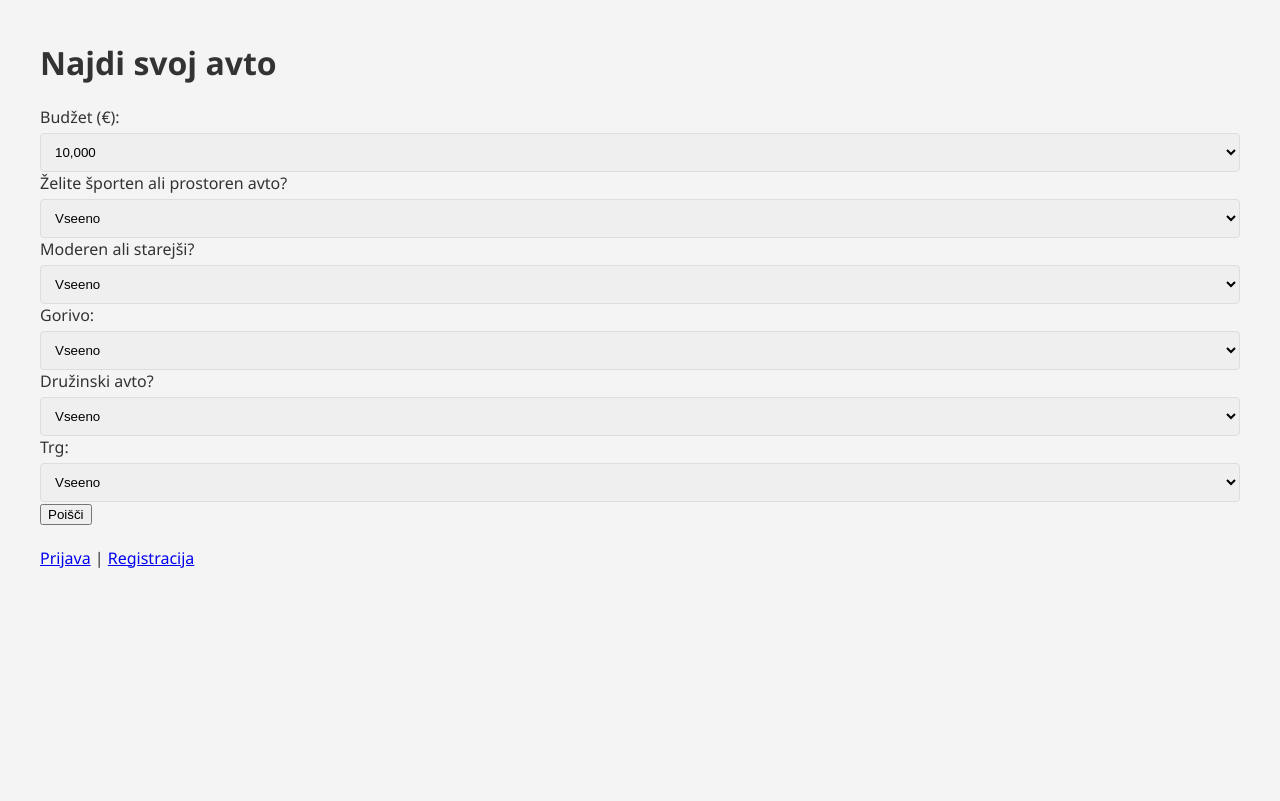
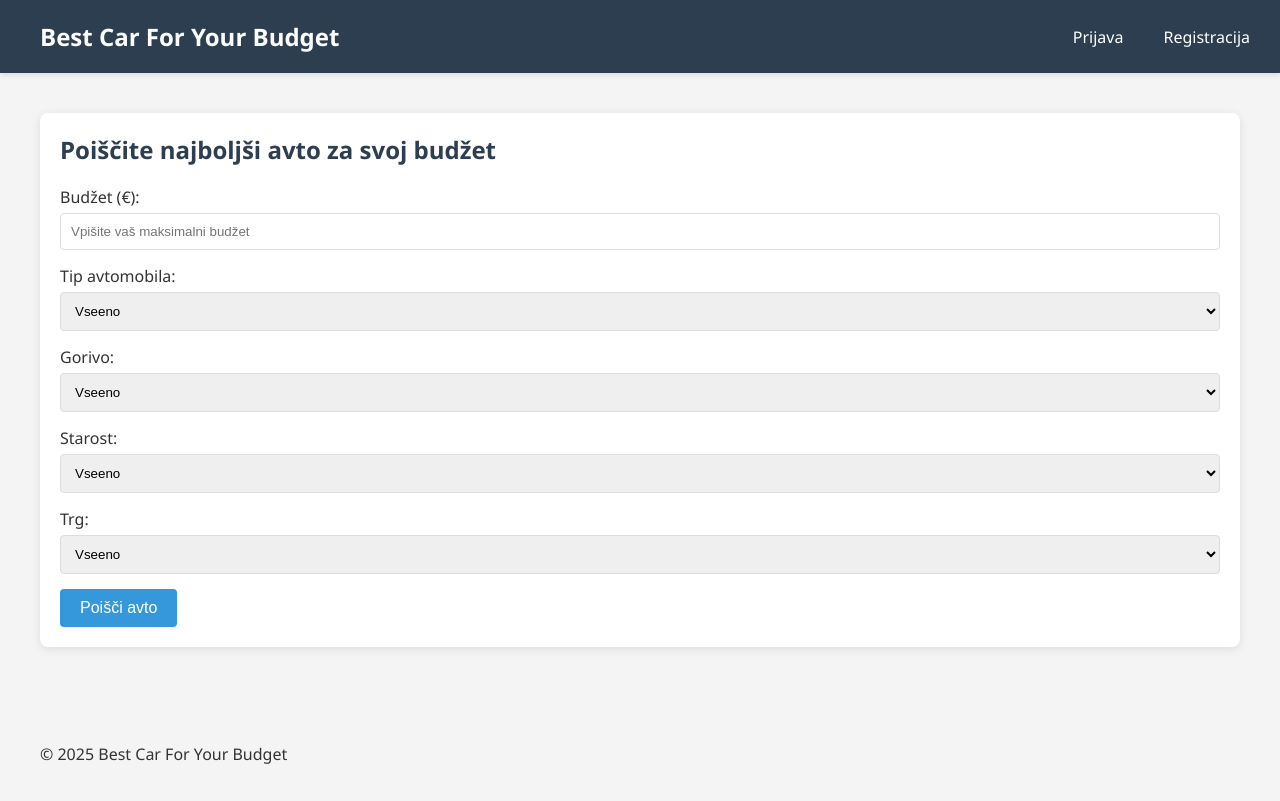
Before and after one commit to lukapavlisic/Zakljucna-Naloga-UPN, a Flask app: template templates/index.html in a window 1280 px wide. Before the commit the page ends 568 px from the top, so only its background shows below. Run offline with Flask 3, Linux system fonts and the light colour scheme; the template is opened without the code that fills it, so the values that code supplies are empty.

Commit message:
Update index.html

```diff
--- a/templates/index.html
+++ b/templates/index.html
@@ -2,68 +2,94 @@
 <html lang="sl">
 <head>
     <meta charset="UTF-8">
-    <title>Najdi svoj avto</title>
-    <link rel="stylesheet" href="/static/style.css">
+    <meta name="viewport" content="width=device-width, initial-scale=1.0">
+    <title>Best Car For Your Budget</title>
+    <link rel="stylesheet" href="{{ url_for('static', filename='css/style.css') }}">
 </head>
 <body>
-    <div class="container">
-        <h1>Najdi svoj avto</h1>
-        <form id="carForm">
-            <label>Budžet (€):</label>
-            <select id="budget">
-                <option value="10000">10,000</option>
-                <option value="20000">20,000</option>
-                <option value="30000">30,000</option>
-                <option value="40000">40,000</option>
-                <option value="">Vnesi ročno</option>
-            </select>
-            <input type="number" id="customBudget" placeholder="Vnesite znesek" style="display: none;">
+    <header class="header">
+        <nav class="nav">
+            <h1>Best Car For Your Budget</h1>
+            <div class="nav-links">
+                {% if session.user_id %}
+                <span>Pozdravljeni, {{ session.username }}{% if session.is_admin %} (Admin){% endif %}</span>
+                <a href="{{ url_for('logout') }}">Odjava</a>
+                {% else %}
+                <a href="{{ url_for('login') }}">Prijava</a>
+                <a href="{{ url_for('register') }}">Registracija</a>
+                {% endif %}
+            </div>
+        </nav>
+    </header>
 
-            <label>Želite športen ali prostoren avto?</label>
-            <select id="sportSpace">
-                <option value="">Vseeno</option>
-                <option value="sport">Športen</option>
-                <option value="space">Prostoren</option>
-            </select>
+    <main class="main">
+        <div class="container">
+            {% with messages = get_flashed_messages(with_categories=true) %}
+                {% if messages %}
+                <div class="flash-messages">
+                    {% for category, message in messages %}
+                    <div class="flash flash-{{ category }}">{{ message }}</div>
+                    {% endfor %}
+                </div>
+                {% endif %}
+            {% endwith %}
 
-            <label>Moderen ali starejši?</label>
-            <select id="modernOld">
-                <option value="">Vseeno</option>
-                <option value="modern">Moderen</option>
-                <option value="old">Starejši</option>
-            </select>
+            <div class="search-form">
+                <h2>Poiščite najboljši avto za svoj budžet</h2>
+                <form action="{{ url_for('search') }}" method="post">
+                    <div class="form-group">
+                        <label for="budget">Budžet (€):</label>
+                        <input type="number" id="budget" name="budget" placeholder="Vpišite vaš maksimalni budžet" required>
+                    </div>
 
-            <label>Gorivo:</label>
-            <select id="fuel">
-                <option value="">Vseeno</option>
-                <option value="električni">Električni</option>
-                <option value="dizel">Dizel</option>
-                <option value="bencin">Bencin</option>
-                <option value="hibrid">Hibrid</option>
-            </select>
+                    <div class="form-group">
+                        <label for="car_type">Tip avtomobila:</label>
+                        <select id="car_type" name="car_type">
+                            <option value="any">Vseeno</option>
+                            <option value="sport">Športen</option>
+                            <option value="practical">Prostoren</option>
+                        </select>
+                    </div>
 
-            <label>Družinski avto?</label>
-            <select id="family">
-                <option value="">Vseeno</option>
-                <option value="yes">Da</option>
-                <option value="no">Ne</option>
-            </select>
+                    <div class="form-group">
+                        <label for="fuel_type">Gorivo:</label>
+                        <select id="fuel_type" name="fuel_type">
+                            <option value="any">Vseeno</option>
+                            <option value="petrol">Bencin</option>
+                            <option value="diesel">Dizel</option>
+                            <option value="hybrid">Hibrid</option>
+                            <option value="electric">Električni</option>
+                        </select>
+                    </div>
 
-            <label>Trg:</label>
-            <select id="market">
-                <option value="">Vseeno</option>
-                <option value="Slovenija">Slovenija</option>
-                <option value="Tujina">Tujina</option>
-            </select>
+                    <div class="form-group">
+                        <label for="car_age">Starost:</label>
+                        <select id="car_age" name="car_age">
+                            <option value="any">Vseeno</option>
+                            <option value="modern">Moderen (od 2018)</option>
+                            <option value="older">Starejši (pred 2018)</option>
+                        </select>
+                    </div>
 
-            <button type="submit">Poišči</button>
-        </form>
+                    <div class="form-group">
+                        <label for="market">Trg:</label>
+                        <select id="market" name="market">
+                            <option value="any">Vseeno</option>
+                            <option value="german">Nemški</option>
+                            <option value="slovenian">Slovenski</option>
+                        </select>
+                    </div>
 
-        <div id="results"></div>
-        <br>
-        <a href="/login">Prijava</a> | <a href="/register">Registracija</a>
-    </div>
+                    <button type="submit" class="btn">Poišči avto</button>
+                </form>
+            </div>
+        </div>
+    </main>
 
-
+    <footer class="footer">
+        <div class="container">
+            <p>&copy; 2025 Best Car For Your Budget</p>
+        </div>
+    </footer>
 </body>
 </html>
```
